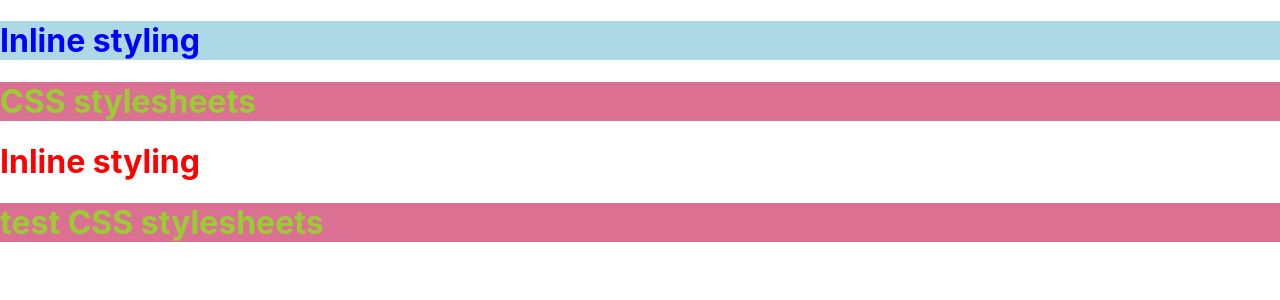
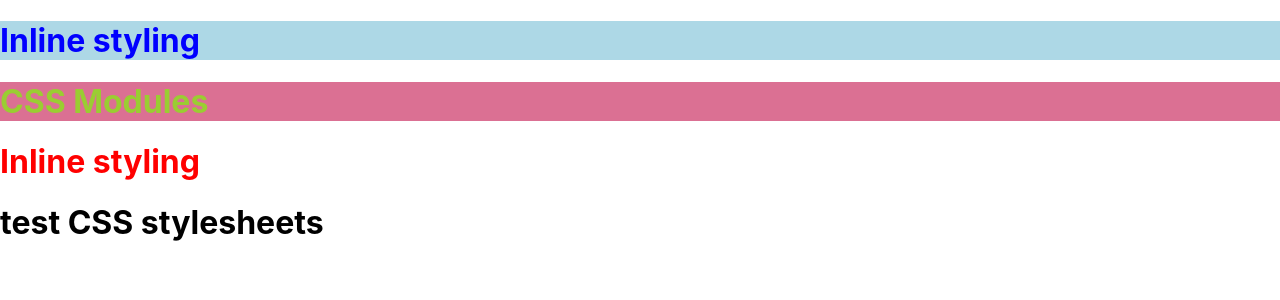
Before and after one commit to Priyankakri8893/react_project, a React (Create React App) app: page / in a window 1280 px wide. Shown: the top 300 px of the page. Built offline with nearby package versions, Linux system fonts and the light colour scheme; a web font is replaced by a local one.

Commit message:
CSS Modules

```diff
--- a/src/App.js
+++ b/src/App.js
@@ -1,4 +1,4 @@
-import './App.css'
+import styles from './App.module.css'
 import Test from './Test'
 
 function App(){
@@ -20,7 +20,7 @@ function Add(){
   return(
     <>
     <h1 style={css}>Inline styling</h1>
-    <h1 className='hi'>CSS stylesheets</h1>
+    <h1 className={styles.hi}>CSS Modules</h1>
     <h1 style={{color: "red"}}>Inline styling</h1>
     </>
   )
```
Also changed, not shown: src/App.module.css (renamed from src/App.css).
